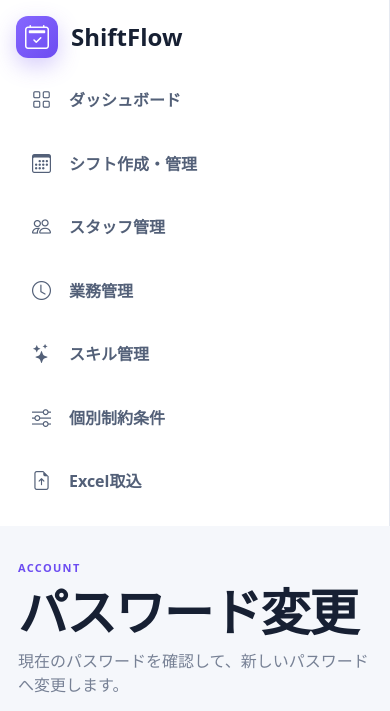
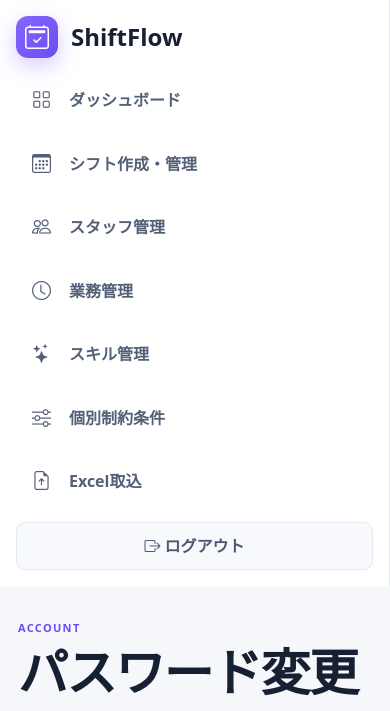
Before and after one commit to parupuntenano/shift_tool, a Django app: page /staff/password/ in a window 390 px wide. Shown: the top 711 px of the page. Run offline with Django 5.2, Linux system fonts and the light colour scheme; a user stored in the database is signed in; tables that the repository leaves empty hold one stand-in row (values such as "Sample post"); some libraries are stand-ins or nearby versions.

Commit message:
スマホ画面時ログアウトの表示

```diff
--- a/static/shifts/app.css
+++ b/static/shifts/app.css
@@ -1008,9 +1008,13 @@
     grid-template-columns: repeat(2, 1fr)
   }
 
-  .sidebar-user,
+  .sidebar-user {
+    display: none
+  }
+
   .logout {
-    display: none
+    display: block;
+    margin-top: 12px
   }
 
   .app-main {
@@ -1081,3 +1085,10 @@
     grid-template-columns: 1fr
   }
 }
+
+.side-nav {
+  flex: 1;
+  min-height: 0;
+  overflow-y: auto;
+  padding-right: 6px;
+}
--- a/templates/shifts/base.html
+++ b/templates/shifts/base.html
@@ -12,7 +12,7 @@
     </title>
     <link href="{% static 'vendor/bootstrap/bootstrap.min.css' %}" rel="stylesheet">
     <link href="{% static 'vendor/bootstrap-icons/bootstrap-icons.min.css' %}" rel="stylesheet">
-    <link href="{% static 'shifts/app.css' %}?v=20260622-1" rel="stylesheet">
+    <link href="{% static 'shifts/app.css' %}?v=20260622-2" rel="stylesheet">
   </head>
   <body>
 
```
